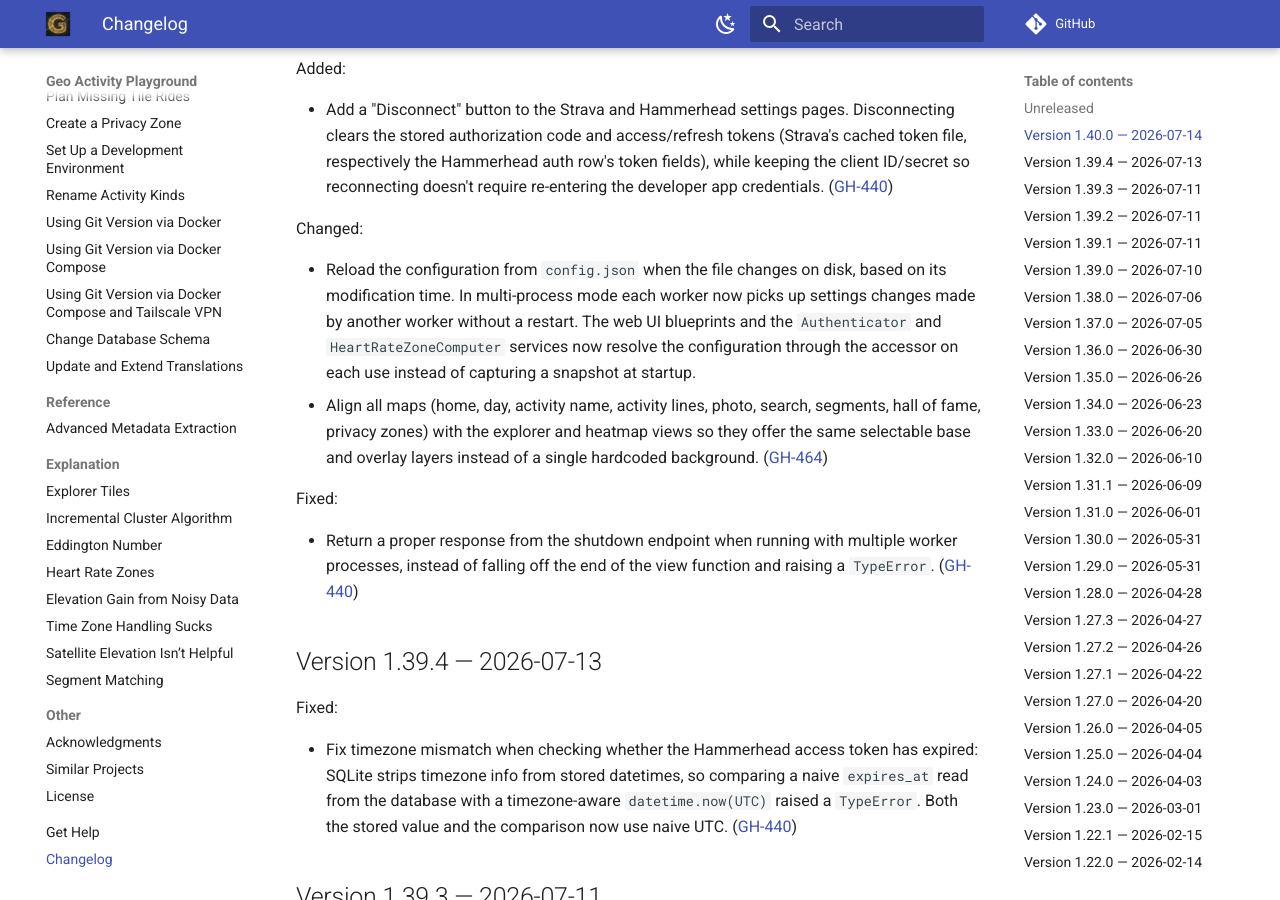
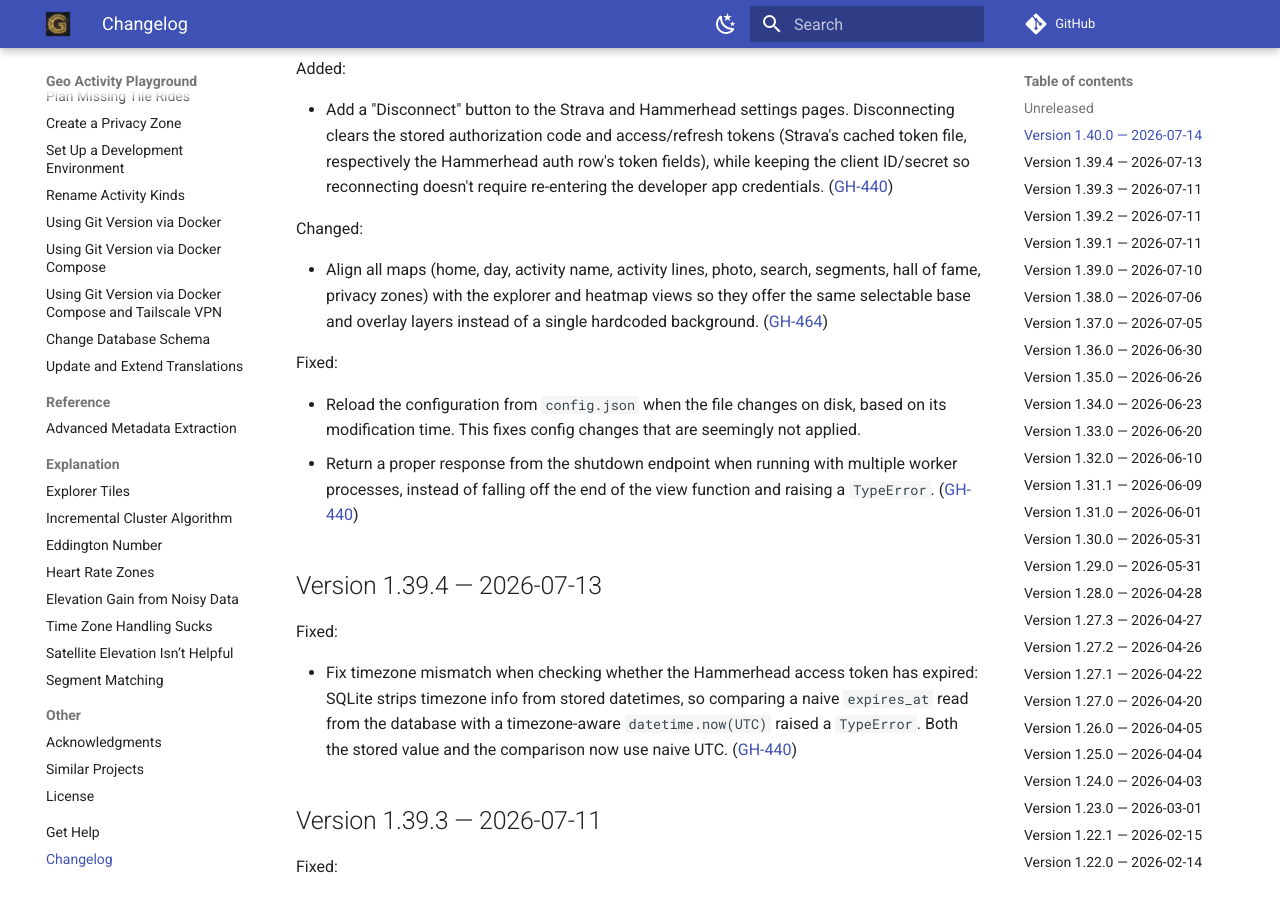
Before and after one commit to martin-ueding/geo-activity-playground, an MkDocs documentation site: the page built from docs/changelog.md, in a window 1280 px wide and 900 px high, scrolled down 341 px. Built offline with MkDocs 1.6.1 and Material for MkDocs 9.7.7, drawn with Linux system fonts in a browser that asks for light colours; comment, search, counter and statistics services are not loaded.

Commit message:
docs: make changelog more clear

```diff
--- a/docs/changelog.md
+++ b/docs/changelog.md
@@ -26,11 +26,11 @@ Added:
 
 Changed:
 
-- Reload the configuration from `config.json` when the file changes on disk, based on its modification time. In multi-process mode each worker now picks up settings changes made by another worker without a restart. The web UI blueprints and the `Authenticator` and `HeartRateZoneComputer` services now resolve the configuration through the accessor on each use instead of capturing a snapshot at startup.
 - Align all maps (home, day, activity name, activity lines, photo, search, segments, hall of fame, privacy zones) with the explorer and heatmap views so they offer the same selectable base and overlay layers instead of a single hardcoded background. ([GH-464](https://github.com/martin-ueding/geo-activity-playground/issues/464))
 
 Fixed:
 
+- Reload the configuration from `config.json` when the file changes on disk, based on its modification time. This fixes config changes that are seemingly not applied.
 - Return a proper response from the shutdown endpoint when running with multiple worker processes, instead of falling off the end of the view function and raising a `TypeError`. ([GH-440](https://github.com/martin-ueding/geo-activity-playground/discussions/440))
 
 ## Version 1.39.4 — 2026-07-13
```
